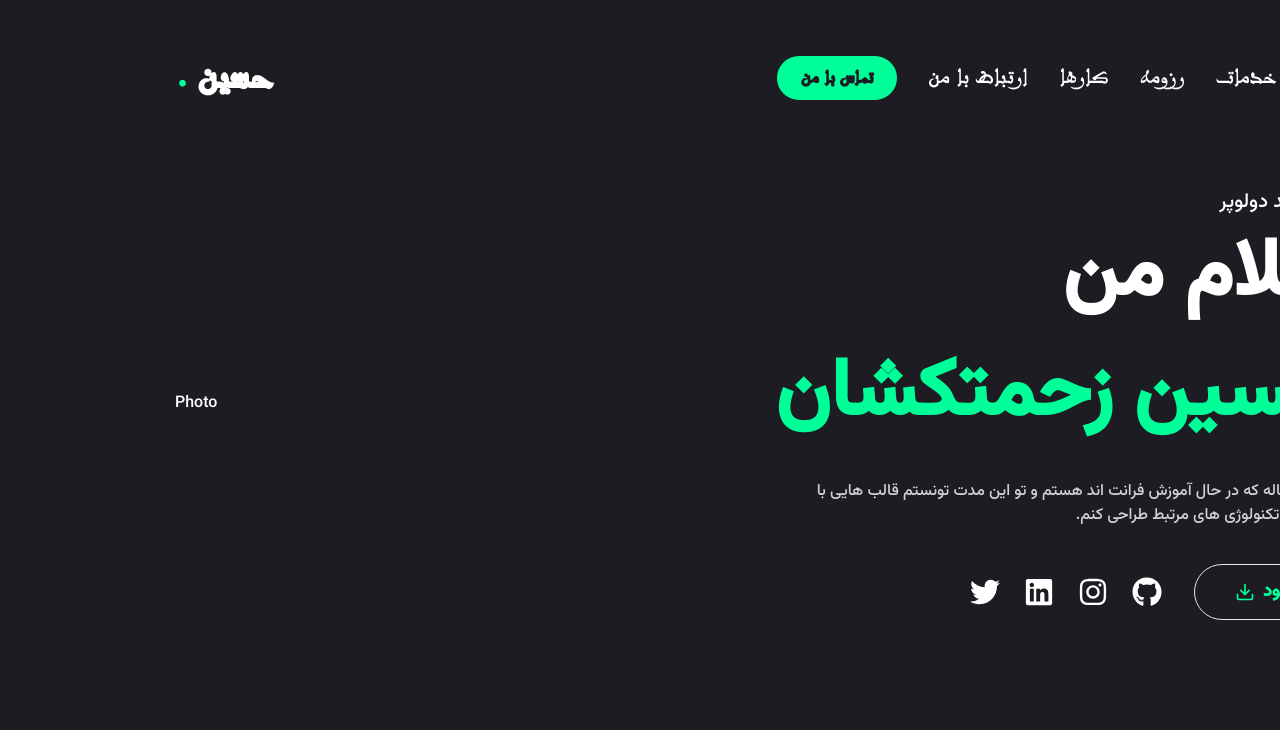
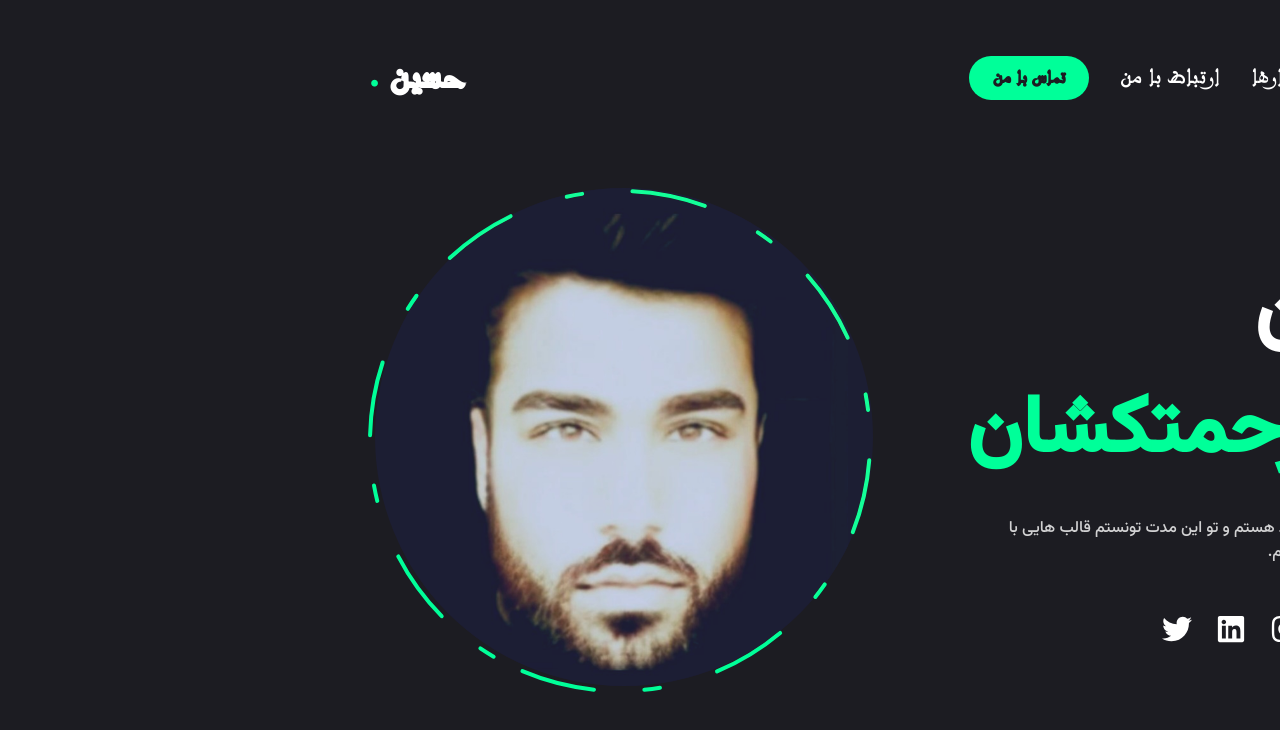
Before and after one commit to Hossein1371za/aboutme-nextjs-tailwind-shadcn, a Next.js app: page / in a window 1280 px wide. Shown: the top 730 px of the page. Built offline with nearby package versions, Linux system fonts and the light colour scheme.

Commit message:
photo animation

```diff
--- a/app/globals.css
+++ b/app/globals.css
@@ -11,11 +11,15 @@
   font-family: "vazir";
   src: url("./fonts/vazirmatn-v33.003/fonts/ttf/Vazirmatn-Medium.ttf");
 }
+.bg-photo{
+   background-color: #141e33;
+}
 
 @layer base {
   body {
     @apply font-vazir bg-primary text-white
   }
+
 
   .h1 {
     @apply text-[48px] xl:text-[80px] font-semibold
--- a/app/page.jsx
+++ b/app/page.jsx
@@ -11,7 +11,7 @@
       <div className="container mx-auto h-full">
         <div className="flex flex-col xl:flex-row items-center justify-between xl:pt-8 xl:pb-24">
           {/* text */}
-          <div className="text-center xl:text-right">
+          <div className="text-center xl:text-right order-2 xl:order-none">
             <span className="text-xl">فرانت اند دولوپر</span>
             <h1 className="h1 mb-6">
               سلام من <br /> <span className="text-accent">حسین زحمتکشان</span>
@@ -38,7 +38,7 @@
             </div>
           </div>
           {/* photo */}
-          <div>
+          <div className="order-1 xl:order-none mb-8 xl:mb-0">
             <Photo />
           </div>
         </div>
--- a/components/Photo.jsx
+++ b/components/Photo.jsx
@@ -1,8 +1,67 @@
+"use client";
+
+import { motion } from "framer-motion";
+import Image from "next/image";
+import photo from "../assets/photo.jpg";
 
 const Photo = () => {
   return (
-    <div>Photo</div>
-  )
-}
+    <div className="w-full h-full relative">
+      <motion.div
+        initial={{ opacity: 0 }}
+        animate={{
+          opacity: 1,
+          transition: { delay: 2, duration: 0.4, ease: "easeIn" },
+        }}
+      >
+        <motion.div
+          initial={{ opacity: 0 }}
+          animate={{
+            opacity: 1,
+            transition: { delay: 2.4, duration: 0.4, ease: "easeInOut" },
+          }}
+          className="w-[298px] h-[298px] xl:w-[498px] xl:h-[498px] mix-blend-lighten absolute"
+        >
+          <Image
+            src={photo}
+            priority
+            quality={100}
+            fill
+            alt=""
+            className="object-contain rounded-full bg-photo"
+          />
+        </motion.div>
 
-export default Photo
+        {/* circle */}
+         <motion.svg className="w-[300p;x] xl:w-[506px] h-[300p;x] xl:h-[506px]"
+         fill="transparent"
+         viewBox="0 0 506 506"
+         xmlns="http://www.w3.org/2000/svg"
+         >
+
+          <motion.circle
+          cx="253"
+          cy="253"
+          r="250"
+          stroke="#00ff99"
+          strokeWidth="4"
+          strokeLinecap="round"
+          strokeLinejoin="round"
+          initial={{strokeDasharray:"24 10 0 0"}}
+          animate={{
+            strokeDasharray:["15 120 25 25","16 25 92 72","4 250 22 22"],
+            rotate:[120.360],
+          }}
+          transition={{
+            duration:20,
+            repeat:Infinity,
+            repeatType:"reverse"
+          }}
+          />
+         </motion.svg>
+      </motion.div>
+    </div>
+  );
+};
+
+export default Photo;
```
